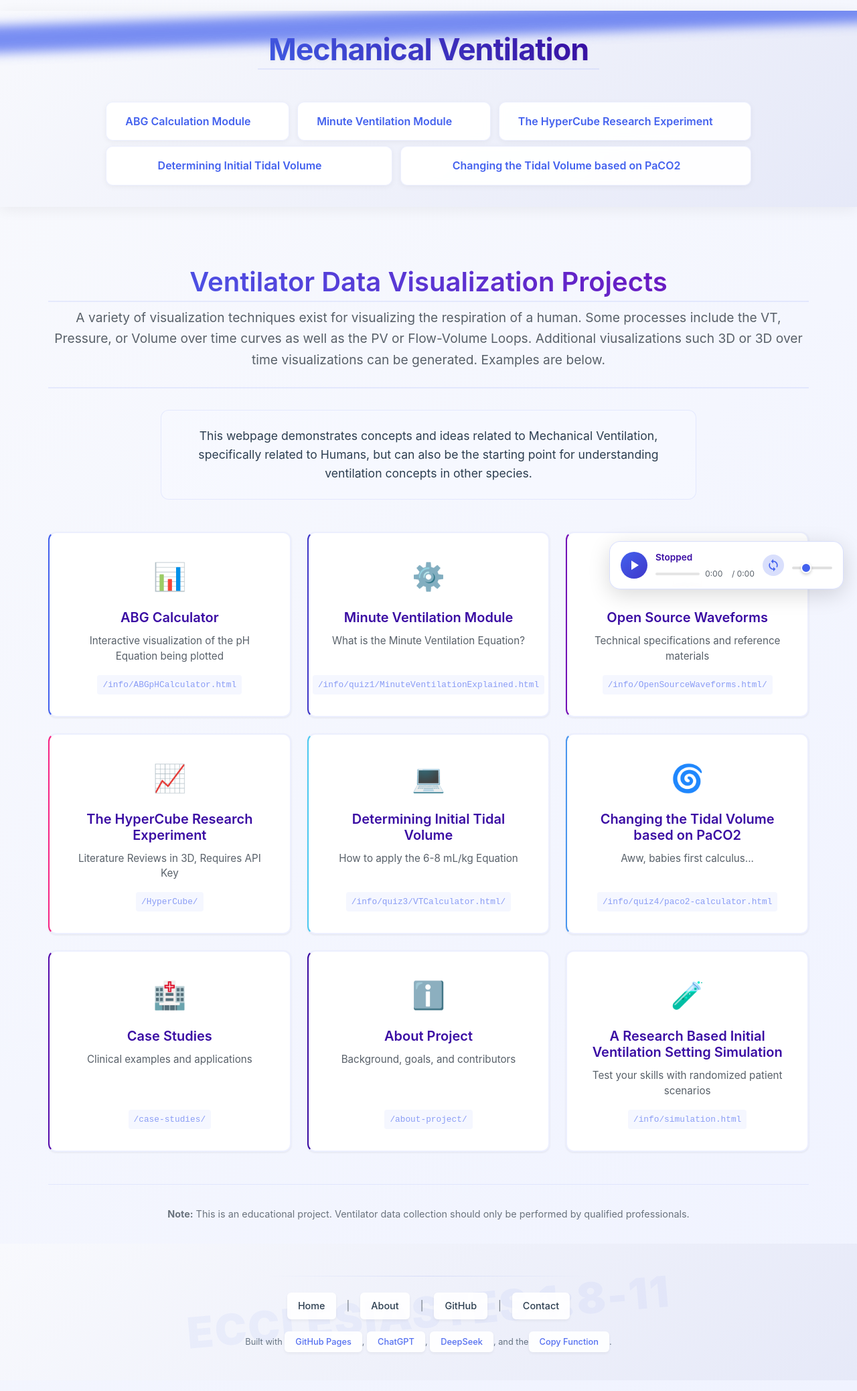
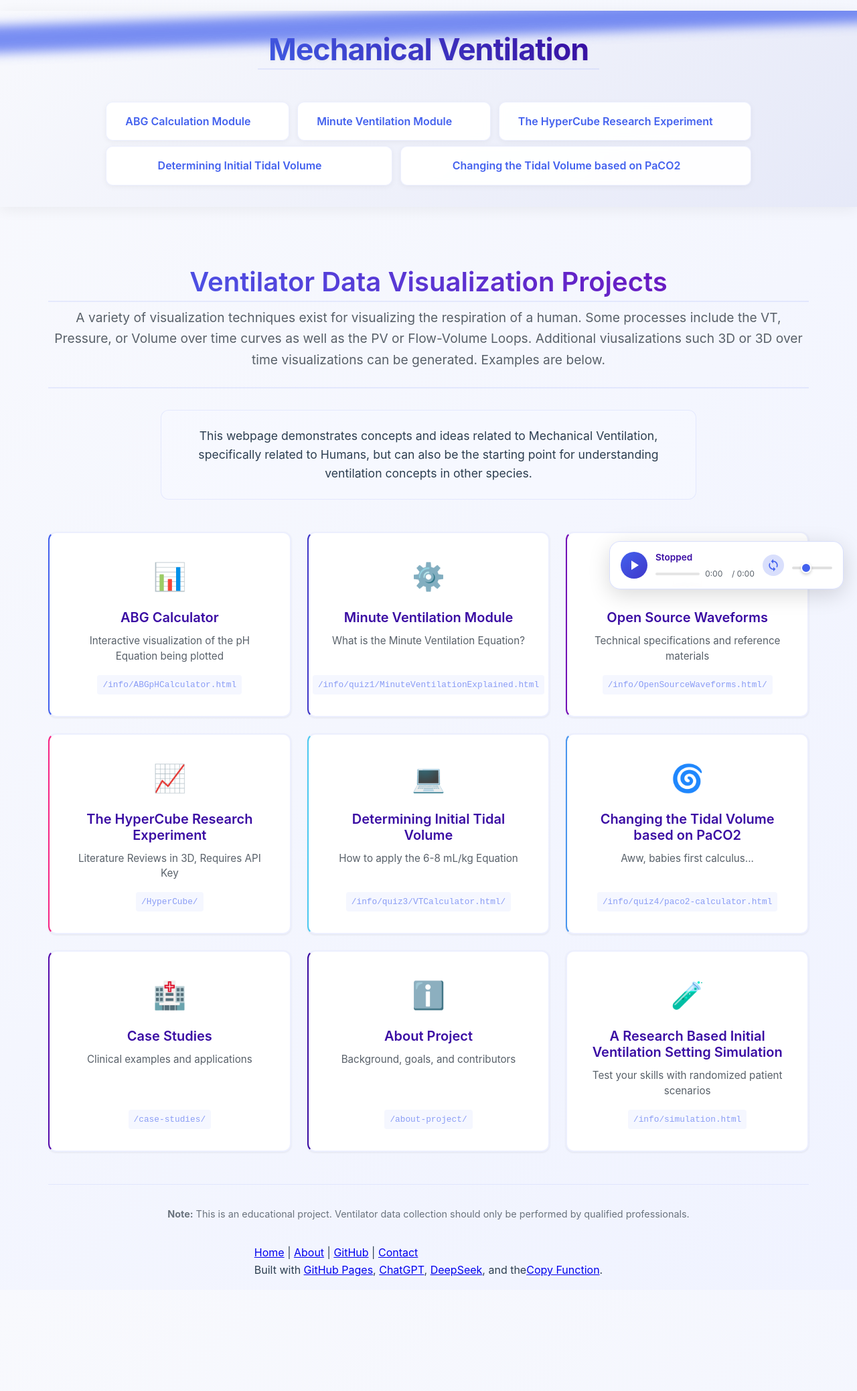
Before and after one commit to ZBZFirst/info, a Jekyll site: the page built from index.md, in a window 1280 px wide. Shown: the whole page at 67% size. Built offline with Jekyll 4.4.1, drawn with Linux system fonts in a browser that asks for light colours; after the commit the page ends 1926 px from its top, so only the background shows below that.

Commit message:
Update footer.html

```diff
--- a/_includes/footer.html
+++ b/_includes/footer.html
@@ -10,9 +10,10 @@
       <span class="link-separator">|</span>
       <a href="/info/contact.md" class="footer-link">Contact</a>
     </div>
+    <div class="footer-image" aria-label="Decorative watermark"></div>
+
     <p class="footer-copyright">
       Built with <a href="https://pages.github.com/" class="footer-link">GitHub Pages</a>, <a href="https://chat.openai.com/" class="footer-link">ChatGPT</a>, <a href="https://chat.deepseek.com/" class="footer-link">DeepSeek</a>, and the<a href="https://learn.microsoft.com/en-us/windows-server/administration/windows-commands/copy" class="footer-link">Copy Function</a>.
     </p>
   </div>
 </footer>
-<link rel="stylesheet" href="/info/_css/footer.css">
```
